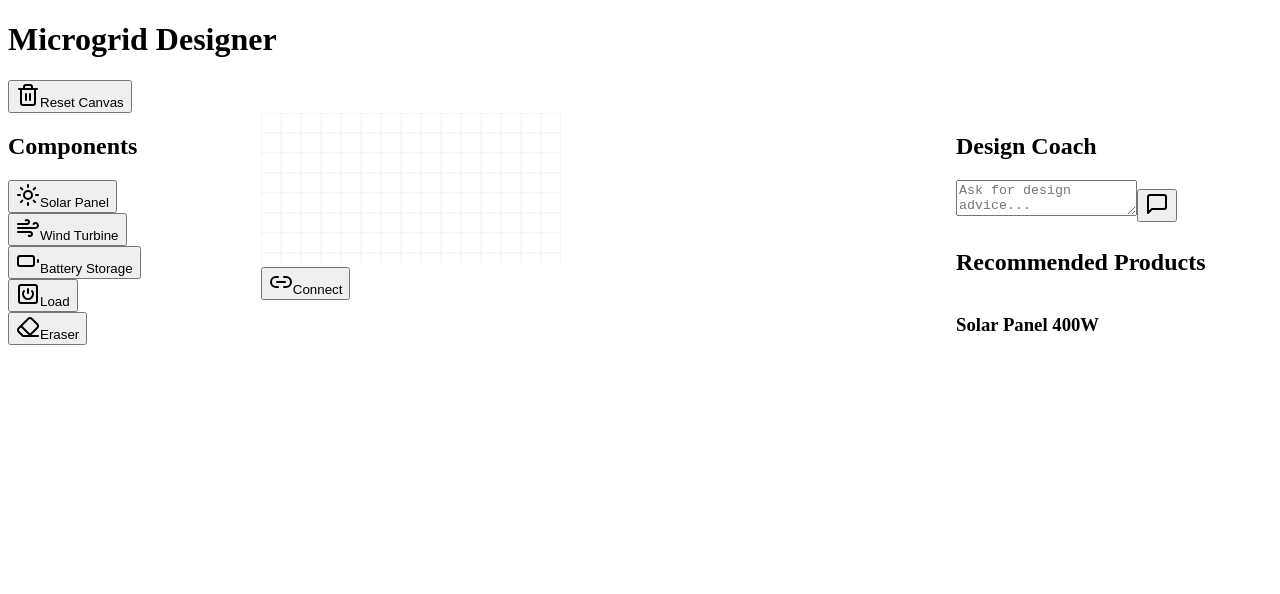
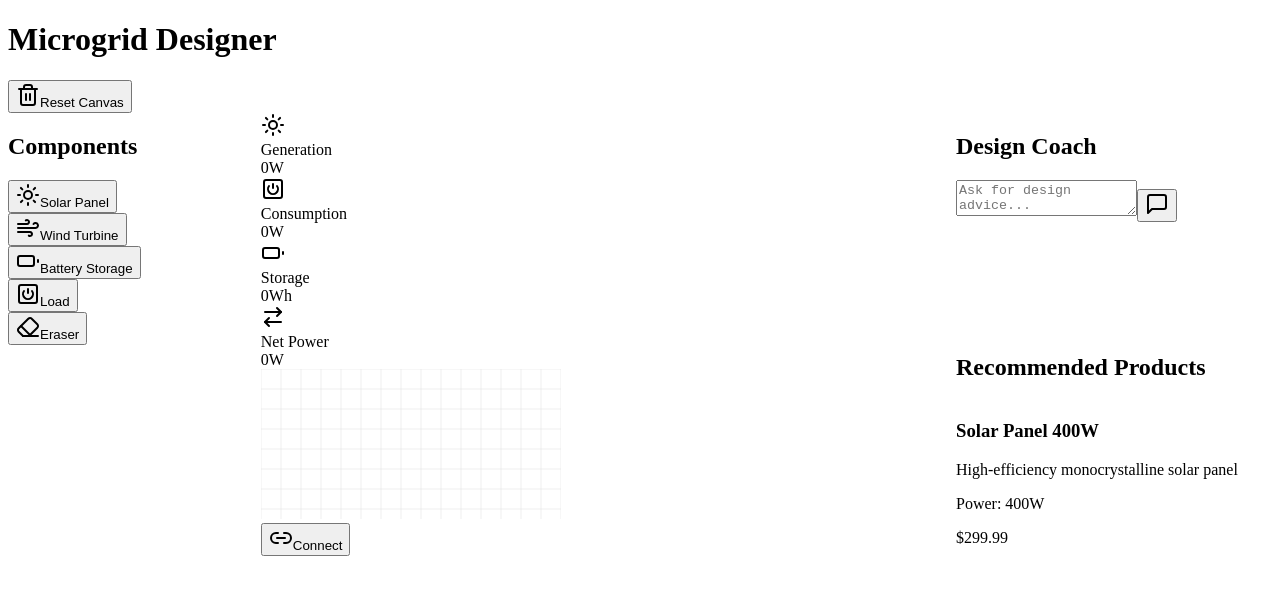
Before and after one commit to jglasskatz/microgrid-mentor, a React (Vite) app in the folder client/: page / in a window 1280 px wide. Shown: the top 594 px of the page. Built offline with nearby package versions, Linux system fonts and the light colour scheme.

Commit message:
Agent query: Can you verify if: 1. The power summary panel is visible above the canvas? 2. Power flow indicators show on connections with animated arrows? 3. Component tooltips appear when hovering over components?

```diff
--- a/client/src/components/Canvas.tsx
+++ b/client/src/components/Canvas.tsx
@@ -5,6 +5,13 @@ import { ComponentInstance } from "@/lib/components";
 import { Button } from "@/components/ui/button";
 import { Link2 } from "lucide-react";
 import { calculateSystemPower } from "@/lib/power-utils";
+import PowerSummaryPanel from "./PowerSummaryPanel";
+import {
+  Tooltip,
+  TooltipContent,
+  TooltipProvider,
+  TooltipTrigger,
+} from "@/components/ui/tooltip";
 
 interface CanvasProps {
   selectedComponent: string | null;
@@ -27,6 +34,8 @@ const Canvas = forwardRef<HTMLCanvasElement, CanvasProps>(
     const [isConnectionMode, setIsConnectionMode] = useState(false);
     const [connectionStart, setConnectionStart] = useState<ComponentInstance | null>(null);
     const [mousePos, setMousePos] = useState({ x: 0, y: 0 });
+    const [hoveredComponent, setHoveredComponent] = useState<ComponentInstance | null>(null);
+    const [systemPower, setSystemPower] = useState(calculateSystemPower(components));
 
     useImperativeHandle(ref, () => ({
       ...canvasRef.current!,
@@ -34,15 +43,10 @@ const Canvas = forwardRef<HTMLCanvasElement, CanvasProps>(
       setConnectionStart
     }));
 
-    // Calculate and display system power stats when components change
+    // Update system power when components change
     useEffect(() => {
-      const systemPower = calculateSystemPower(components);
-      const netPowerStatus = systemPower.netPower >= 0 ? 'surplus' : 'deficit';
-
-      toast({
-        title: "System Power Status",
-        description: `Generation: ${systemPower.totalGeneration.toFixed(1)}W | Load: ${systemPower.totalConsumption.toFixed(1)}W | Storage: ${systemPower.storageCapacity.toFixed(1)}Wh | Net: ${systemPower.netPower.toFixed(1)}W (${netPowerStatus})`,
-      });
+      const newSystemPower = calculateSystemPower(components);
+      setSystemPower(newSystemPower);
     }, [components]);
 
     useEffect(() => {
@@ -88,6 +92,10 @@ const Canvas = forwardRef<HTMLCanvasElement, CanvasProps>(
 
         setMousePos({ x, y });
 
+        // Update hovered component
+        const component = findComponentAtPosition(x, y, components);
+        setHoveredComponent(component);
+
         if (isDragging && selectedComponentInstance) {
           const snappedX = Math.round(x / 20) * 20;
           const snappedY = Math.round(y / 20) * 20;
@@ -103,7 +111,7 @@ const Canvas = forwardRef<HTMLCanvasElement, CanvasProps>(
 
         ctx.clearRect(0, 0, canvas.width, canvas.height);
         drawGrid(ctx, rect.width, rect.height);
-        drawComponents(ctx, components, selectedComponentInstance);
+        drawComponents(ctx, components, selectedComponentInstance, true); // Added animated parameter
 
         if (isConnectionMode && connectionStart) {
           drawConnectionPreview(ctx, connectionStart, { x, y });
@@ -189,6 +197,11 @@ const Canvas = forwardRef<HTMLCanvasElement, CanvasProps>(
 
     return (
       <div className="relative w-full h-full">
+        <PowerSummaryPanel systemPower={systemPower} />
+
+        <TooltipProvider>
+          <Tooltip open={hoveredComponent !== null}>
+            <TooltipTrigger asChild>
               <canvas
                 ref={canvasRef}
                 className="w-full h-full bg-white"
@@ -202,6 +215,35 @@ const Canvas = forwardRef<HTMLCanvasElement, CanvasProps>(
                     : "default"
                 }}
               />
+            </TooltipTrigger>
+            {hoveredComponent && (
+              <TooltipContent>
+                {hoveredComponent.type === 'solar' && (
+                  <div>
+                    <div>Current Output: {hoveredComponent.specs.power}W</div>
+                    <div>Panel Capacity: {hoveredComponent.specs.power}W</div>
+                    <div>Efficiency: {(Number(hoveredComponent.specs.efficiency) * 100).toFixed(1)}%</div>
+                  </div>
+                )}
+                {hoveredComponent.type === 'battery' && (
+                  <div>
+                    <div>Capacity: {hoveredComponent.specs.capacity}Wh</div>
+                    <div>Max Charge Rate: {hoveredComponent.specs.maxChargePower}W</div>
+                    <div>Voltage: {hoveredComponent.specs.voltage}V</div>
+                  </div>
+                )}
+                {hoveredComponent.type === 'load' && (
+                  <div>
+                    <div>Power Draw: {hoveredComponent.specs.power}W</div>
+                    <div>Type: {hoveredComponent.specs.name}</div>
+                    <div>Voltage: {hoveredComponent.specs.voltage}V</div>
+                  </div>
+                )}
+              </TooltipContent>
+            )}
+          </Tooltip>
+        </TooltipProvider>
+
         <div className="absolute top-4 right-4 flex gap-2">
           <Button
             variant="outline"
--- /dev/null
+++ b/client/src/components/PowerSummaryPanel.tsx
@@ -0,0 +1,58 @@
+import { SystemPower } from "@/lib/power-utils";
+import { Card } from "@/components/ui/card";
+import { Battery, Sun, PowerSquare, ArrowRightLeft } from "lucide-react";
+
+interface PowerSummaryPanelProps {
+  systemPower: SystemPower;
+}
+
+export default function PowerSummaryPanel({ systemPower }: PowerSummaryPanelProps) {
+  const { totalGeneration, totalConsumption, storageCapacity, netPower } = systemPower;
+  const isPositiveBalance = netPower >= 0;
+
+  return (
+    <div className="absolute top-4 left-4 z-10">
+      <Card className="p-4 flex gap-4">
+        <div className="flex items-center gap-2">
+          <Sun className="h-4 w-4 text-green-500" />
+          <div>
+            <div className="text-sm font-medium">Generation</div>
+            <div className="text-lg font-semibold">{totalGeneration.toFixed(0)}W</div>
+          </div>
+        </div>
+
+        <div className="w-px bg-border" />
+
+        <div className="flex items-center gap-2">
+          <PowerSquare className="h-4 w-4 text-red-500" />
+          <div>
+            <div className="text-sm font-medium">Consumption</div>
+            <div className="text-lg font-semibold">{totalConsumption.toFixed(0)}W</div>
+          </div>
+        </div>
+
+        <div className="w-px bg-border" />
+
+        <div className="flex items-center gap-2">
+          <Battery className="h-4 w-4 text-blue-500" />
+          <div>
+            <div className="text-sm font-medium">Storage</div>
+            <div className="text-lg font-semibold">{storageCapacity.toFixed(0)}Wh</div>
+          </div>
+        </div>
+
+        <div className="w-px bg-border" />
+
+        <div className="flex items-center gap-2">
+          <ArrowRightLeft className={`h-4 w-4 ${isPositiveBalance ? 'text-green-500' : 'text-red-500'}`} />
+          <div>
+            <div className="text-sm font-medium">Net Power</div>
+            <div className={`text-lg font-semibold ${isPositiveBalance ? 'text-green-600' : 'text-red-600'}`}>
+              {netPower.toFixed(0)}W
+            </div>
+          </div>
+        </div>
+      </Card>
+    </div>
+  );
+}
--- a/client/src/lib/canvas-utils.ts
+++ b/client/src/lib/canvas-utils.ts
@@ -50,10 +50,17 @@ export function drawArrowhead(
   ctx.stroke();
 }
 
+// Add animation offset for power flow
+let flowOffset = 0;
+const FLOW_SPEED = 1;
+const DASH_LENGTH = 10;
+
+// Update drawConnection function to show power flow
 export function drawConnection(
   ctx: CanvasRenderingContext2D,
   from: ComponentInstance,
-  to: ComponentInstance | { x: number; y: number }
+  to: ComponentInstance | { x: number; y: number },
+  animate = false
 ) {
   const fromBounds = getComponentBounds(from);
   const toBounds = 'id' in to ? getComponentBounds(to) : null;
@@ -68,12 +75,46 @@ export function drawConnection(
     endY = to.y - Math.sin(angle) * (toBounds.height / 2);
   }
 
+  // Draw the main connection line
   ctx.beginPath();
   ctx.moveTo(startX, startY);
   ctx.lineTo(endX, endY);
   ctx.stroke();
 
   if ('id' in to) {
+    // Calculate power flow
+    const fromPower = calculateComponentPower(from.type, from.specs);
+    const toPower = calculateComponentPower(to.type, to.specs);
+    const powerValue = Math.min(fromPower.output, toPower.input);
+
+    // Draw power value
+    const midX = (startX + endX) / 2;
+    const midY = (startY + endY) / 2;
+    ctx.save();
+    ctx.fillStyle = '#000';
+    ctx.font = '12px sans-serif';
+    ctx.textAlign = 'center';
+    ctx.fillText(`${powerValue.toFixed(0)}W`, midX, midY - 10);
+    ctx.restore();
+
+    // Draw animated flow indicators
+    if (animate) {
+      const distance = Math.sqrt(Math.pow(endX - startX, 2) + Math.pow(endY - startY, 2));
+      const numDashes = Math.floor(distance / (DASH_LENGTH * 2));
+
+      ctx.save();
+      ctx.strokeStyle = '#666';
+      ctx.setLineDash([DASH_LENGTH, DASH_LENGTH]);
+      ctx.lineDashOffset = -flowOffset;
+
+      ctx.beginPath();
+      ctx.moveTo(startX, startY);
+      ctx.lineTo(endX, endY);
+      ctx.stroke();
+
+      ctx.restore();
+    }
+
     drawArrowhead(ctx, { x: startX, y: startY }, { x: endX, y: endY });
   }
 }
@@ -125,11 +166,17 @@ export function drawComponentPreview(
   ctx.restore();
 }
 
+// Update drawComponents to include animation
 export function drawComponents(
   ctx: CanvasRenderingContext2D,
   components: ComponentInstance[],
-  selectedComponent: ComponentInstance | null
+  selectedComponent: ComponentInstance | null,
+  animate = false
 ) {
+  if (animate) {
+    flowOffset = (flowOffset + FLOW_SPEED) % (DASH_LENGTH * 2);
+  }
+
   ctx.save();
 
   // Draw connections first
@@ -140,7 +187,7 @@ export function drawComponents(
     component.connections.forEach((targetId) => {
       const target = components.find((c) => c.id === targetId);
       if (target) {
-        drawConnection(ctx, component, target);
+        drawConnection(ctx, component, target, animate);
       }
     });
   });
```
Lines whose indentation alone changed are shown as unchanged.
